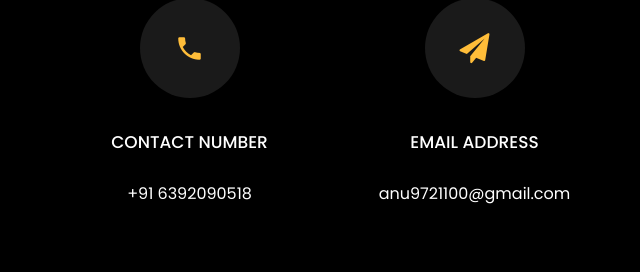
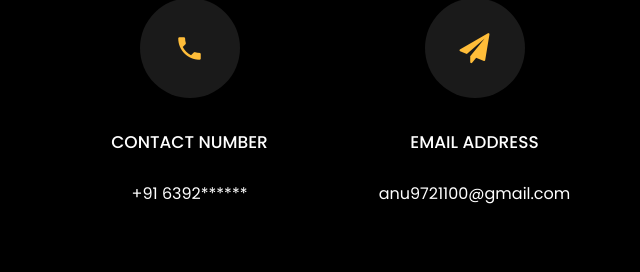
Before and after one commit to V3NOM440/My_portfolio, a plain HTML site: page index.html in a window 1280 px wide. Shown: the part 4725-4997 px from the top of the page, 308-948 px from the left. Drawn offline with Linux system fonts and the light colour scheme; animation ran at ten frames a second; files whose address does not match are found by name.

Commit message:
Update index.html

```diff
--- a/index.html
+++ b/index.html
@@ -545,7 +545,7 @@
               </div>
               <h3 class="mb-4">Contact Number</h3>
               <p>
-                <a href="tel://7470695586">+91 6392090518</a>
+                <a href="tel://7470695586">+91 6392******</a>
               </p>
             </div>
           </div>
```
